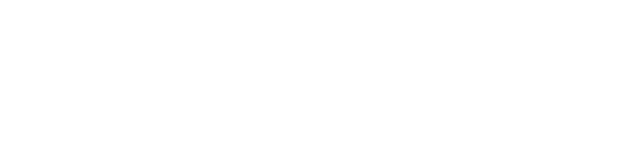
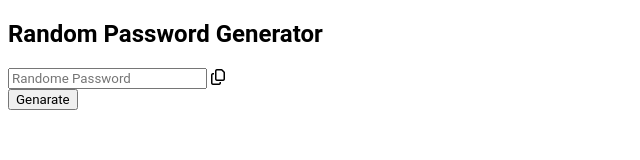
Before and after one commit to PathumChinthaka/JS-Random-Password, a plain HTML site: page index.html in a window 1280 px wide. Shown: the whole page, without its empty margins (0-640 px from the left). Drawn offline with Linux system fonts and the light colour scheme.

Commit message:
structure

```diff
--- a/Css/style.css
+++ b/Css/style.css
@@ -0,0 +1,4 @@
+*{
+    box-sizing: border-box;
+    font-family: 'Roboto',sans-serif;
+}
--- a/index.html
+++ b/index.html
@@ -4,9 +4,20 @@
     <meta charset="UTF-8">
     <meta name="viewport" content="width=device-width, initial-scale=1.0">
     <link rel="stylesheet" href="Css\style.css">
+    <script src="https://kit.fontawesome.com/045bd16cf0.js" crossorigin="anonymous"></script>
     <title>Random-Password-Genarator</title>
 </head>
 <body>
+    <div class="container">
+        <h2>Random Password Generator</h2>
+        <div class="view-password">
+            <input type="text" id="Password" placeholder="Randome Password" readonly>
+            <i class="fa-regular fa-copy"></i>
+        </div>
+        <button>Genarate</button>
+    </div>
+    <alert-container>
 
+    </alert-container>
 </body>
 </html>
```
